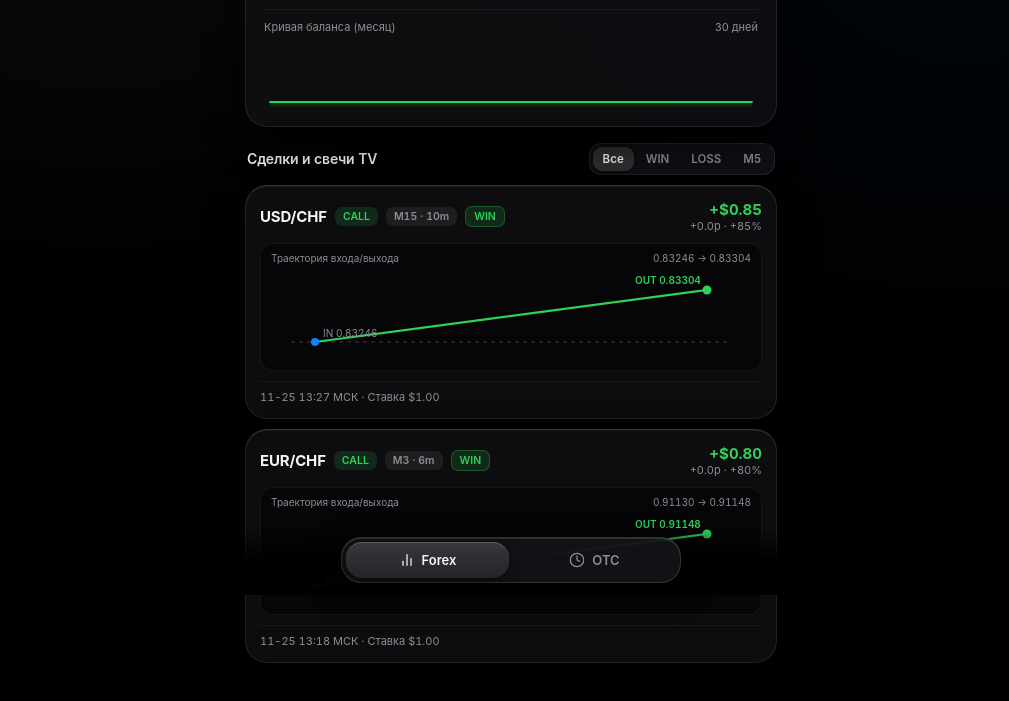
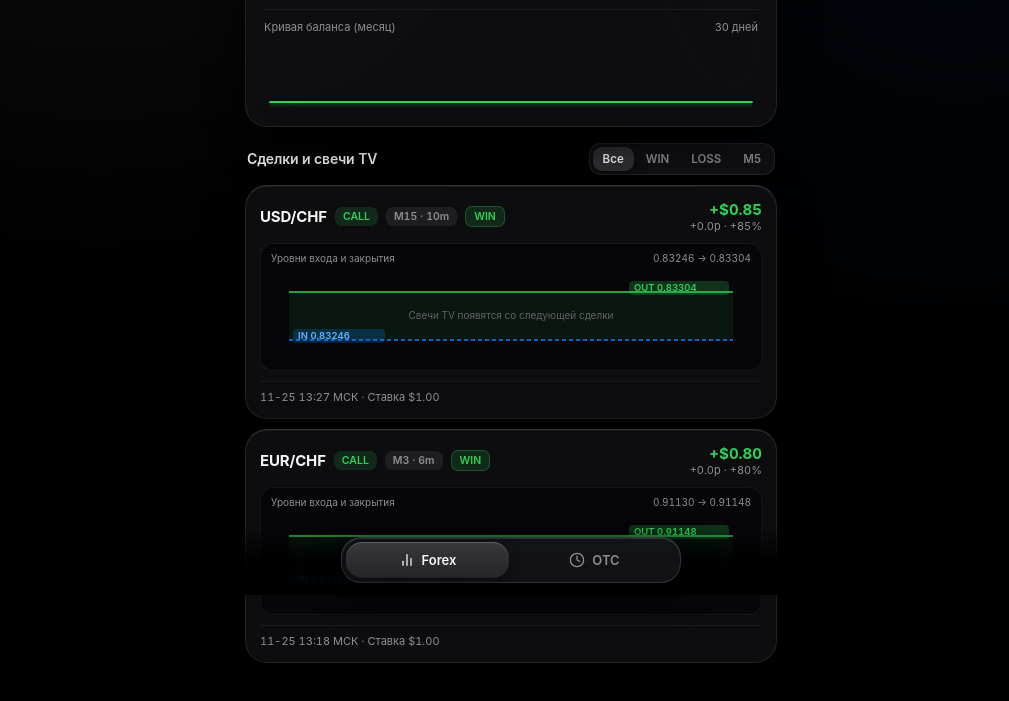
Before and after one commit to Captalink/lon4-miniapp, a plain HTML site: page index.html in a window 1280 px wide. Shown: the part 205-906 px from the top of the page, without its empty margins (129-1138 px from the left). Drawn offline with Linux system fonts and the light colour scheme.

Commit message:
update index.html: candles + IN/OUT levels

```diff
--- a/index.html
+++ b/index.html
@@ -970,25 +970,28 @@
       const exitPx = Number(trade.exit || 0);
       const isWin = trade.outcome === "WIN";
       const accent = isWin ? "#30d158" : "#ff453a";
-      const w = 460, h = heightPx, padX = 10, padY = 12;
+      const w = 460, h = heightPx, padX = 8, padY = 14;
 
       if (candles.length < 2) {
-        // Fallback trajectory when candle array was not yet attached
-        const yIn = isWin ? (trade.direction === "CALL" ? h - 22 : 22) : (trade.direction === "CALL" ? 22 : h - 22);
-        const yOut = isWin ? (trade.direction === "CALL" ? 22 : h - 22) : (trade.direction === "CALL" ? h - 22 : 22);
+        const isCall = trade.direction === "CALL";
+        const yIn = isWin ? (isCall ? h - 24 : 24) : (isCall ? 24 : h - 24);
+        const yOut = isWin ? (isCall ? 24 : h - 24) : (isCall ? h - 24 : 24);
+        const topY = Math.min(yIn, yOut);
+        const boxH = Math.max(4, Math.abs(yOut - yIn));
         return `
           <svg viewBox="0 0 ${w} ${h}" width="100%" height="${h}" style="display:block;">
-            <line x1="${padX}" y1="${yIn}" x2="${w - padX}" y2="${yIn}" stroke="rgba(255,255,255,0.22)" stroke-dasharray="4 4" stroke-width="1"/>
-            <path d="M ${padX + 24} ${yIn} Q ${w * 0.5} ${(yIn + yOut) * 0.5} ${w - padX - 24} ${yOut}" fill="none" stroke="${accent}" stroke-width="2.2"/>
-            <circle cx="${padX + 24}" cy="${yIn}" r="4" fill="#0a84ff"/>
-            <circle cx="${w - padX - 24}" cy="${yOut}" r="4.5" fill="${accent}"/>
-            <text x="${padX + 32}" y="${yIn - 5}" fill="#8e8e93" font-size="10" font-family="-apple-system,sans-serif">IN ${entryPx.toFixed(5)}</text>
-            <text x="${w - padX - 96}" y="${yOut - 6}" fill="${accent}" font-size="10" font-weight="600" font-family="-apple-system,sans-serif">OUT ${exitPx.toFixed(5)}</text>
+            <rect x="${padX}" y="${topY}" width="${w - padX * 2}" height="${boxH}" fill="${accent}" opacity="0.08"/>
+            <line x1="${padX}" y1="${yIn}" x2="${w - padX}" y2="${yIn}" stroke="#0a84ff" stroke-dasharray="4 3" stroke-width="1.3"/>
+            <line x1="${padX}" y1="${yOut}" x2="${w - padX}" y2="${yOut}" stroke="${accent}" stroke-width="1.4"/>
+            <rect x="${padX + 4}" y="${yIn - 11}" width="92" height="14" rx="4" fill="rgba(10,132,255,0.22)"/>
+            <text x="${padX + 9}" y="${yIn - 1}" fill="#64b5ff" font-size="9.5" font-weight="600" font-family="-apple-system,sans-serif">IN ${entryPx.toFixed(5)}</text>
+            <rect x="${w - padX - 104}" y="${yOut - 11}" width="100" height="14" rx="4" fill="${isWin ? "rgba(48,209,88,0.22)" : "rgba(255,69,58,0.22)"}"/>
+            <text x="${w - padX - 99}" y="${yOut - 1}" fill="${accent}" font-size="9.5" font-weight="600" font-family="-apple-system,sans-serif">OUT ${exitPx.toFixed(5)}</text>
+            <text x="${w * 0.5}" y="${h * 0.5 + 3}" text-anchor="middle" fill="#636366" font-size="10" font-family="-apple-system,sans-serif">Свечи TV появятся со следующей сделки</text>
           </svg>
         `;
       }
 
-      // Candle tuple: [ts, o, h, l, c]
       let lo = Math.min(entryPx || Infinity, exitPx || Infinity);
       let hi = Math.max(entryPx || -Infinity, exitPx || -Infinity);
       candles.forEach(c => {
@@ -999,16 +1002,18 @@
       const yOf = (px) => padY + ((hi - px) / span) * (h - padY * 2);
 
       const n = candles.length;
-      const step = (w - padX * 2) / n;
-      const bodyW = Math.max(3.5, Math.min(11, step * 0.58));
+      const rightLabelSpace = 86;
+      const plotW = w - padX * 2 - rightLabelSpace;
+      const step = plotW / n;
+      const bodyW = Math.max(4, Math.min(12, step * 0.62));
 
       const entryTs = Number(trade.entry_ts || 0);
       const exitTs = Number(trade.exit_ts || 0);
       let inIdx = -1, outIdx = n - 1;
       candles.forEach((c, idx) => {
         const cts = Number(c[0]);
-        if (entryTs && Math.abs(cts - entryTs) <= 60 && inIdx === -1) inIdx = idx;
-        if (exitTs && Math.abs(cts - exitTs) <= 60) outIdx = idx;
+        if (entryTs && Math.abs(cts - entryTs) <= 65 && inIdx === -1) inIdx = idx;
+        if (exitTs && Math.abs(cts - exitTs) <= 65) outIdx = idx;
       });
       if (inIdx === -1) inIdx = Math.max(0, n - 8);
 
@@ -1025,19 +1030,30 @@
         const col = bull ? "#30d158" : "#ff453a";
         const yH = yOf(hiC), yL = yOf(loC);
         const yTop = yOf(Math.max(o, cl));
-        const bH = Math.max(1.8, Math.abs(yOf(o) - yOf(cl)));
-        barsSvg += `<line x1="${cx.toFixed(1)}" y1="${yH.toFixed(1)}" x2="${cx.toFixed(1)}" y2="${yL.toFixed(1)}" stroke="${col}" stroke-width="1.2" opacity="0.85"/>`;
+        const bH = Math.max(2.0, Math.abs(yOf(o) - yOf(cl)));
+        barsSvg += `<line x1="${cx.toFixed(1)}" y1="${yH.toFixed(1)}" x2="${cx.toFixed(1)}" y2="${yL.toFixed(1)}" stroke="${col}" stroke-width="1.3"/>`;
         barsSvg += `<rect x="${(cx - bodyW / 2).toFixed(1)}" y="${yTop.toFixed(1)}" width="${bodyW.toFixed(1)}" height="${bH.toFixed(1)}" rx="1.2" fill="${col}"/>`;
       });
 
+      const zoneY = Math.min(yIn, yOut);
+      const zoneH = Math.max(2, Math.abs(yOut - yIn));
+      const yInTag = Math.max(11, Math.min(h - 4, yIn + 3));
+      const yOutTag = Math.abs(yOut - yIn) < 13
+        ? Math.max(11, Math.min(h - 4, yOut + (yOut >= yIn ? 12 : -9)))
+        : Math.max(11, Math.min(h - 4, yOut + 3));
+
       return `
         <svg viewBox="0 0 ${w} ${h}" width="100%" height="${h}" style="display:block;">
-          <rect x="${Math.min(xIn, xOut).toFixed(1)}" y="2" width="${Math.max(6, Math.abs(xOut - xIn)).toFixed(1)}" height="${h - 4}" fill="${accent}" opacity="0.08" rx="4"/>
-          <line x1="${padX}" y1="${yIn.toFixed(1)}" x2="${w - padX}" y2="${yIn.toFixed(1)}" stroke="#0a84ff" stroke-dasharray="3 3" stroke-width="1" opacity="0.75"/>
-          <line x1="${padX}" y1="${yOut.toFixed(1)}" x2="${w - padX}" y2="${yOut.toFixed(1)}" stroke="${accent}" stroke-dasharray="2 3" stroke-width="1" opacity="0.65"/>
+          <rect x="${padX}" y="${zoneY.toFixed(1)}" width="${plotW.toFixed(1)}" height="${zoneH.toFixed(1)}" fill="${accent}" opacity="0.09"/>
           ${barsSvg}
-          <circle cx="${xIn.toFixed(1)}" cy="${yIn.toFixed(1)}" r="3.6" fill="#0a84ff" stroke="#000" stroke-width="1"/>
-          <circle cx="${xOut.toFixed(1)}" cy="${yOut.toFixed(1)}" r="4" fill="${accent}" stroke="#000" stroke-width="1"/>
+          <line x1="${padX}" y1="${yIn.toFixed(1)}" x2="${(w - padX).toFixed(1)}" y2="${yIn.toFixed(1)}" stroke="#0a84ff" stroke-dasharray="3 2" stroke-width="1.25"/>
+          <line x1="${padX}" y1="${yOut.toFixed(1)}" x2="${(w - padX).toFixed(1)}" y2="${yOut.toFixed(1)}" stroke="${accent}" stroke-width="1.35"/>
+          <circle cx="${xIn.toFixed(1)}" cy="${yIn.toFixed(1)}" r="3.8" fill="#0a84ff" stroke="#000" stroke-width="1.1"/>
+          <circle cx="${xOut.toFixed(1)}" cy="${yOut.toFixed(1)}" r="4.2" fill="${accent}" stroke="#000" stroke-width="1.1"/>
+          <rect x="${(w - rightLabelSpace - 4).toFixed(1)}" y="${(yInTag - 10).toFixed(1)}" width="${rightLabelSpace}" height="13" rx="3.5" fill="rgba(10,132,255,0.24)"/>
+          <text x="${(w - rightLabelSpace).toFixed(1)}" y="${yInTag.toFixed(1)}" fill="#64b5ff" font-size="9" font-weight="700" font-family="-apple-system,sans-serif">IN ${entryPx.toFixed(5)}</text>
+          <rect x="${(w - rightLabelSpace - 4).toFixed(1)}" y="${(yOutTag - 10).toFixed(1)}" width="${rightLabelSpace}" height="13" rx="3.5" fill="${isWin ? "rgba(48,209,88,0.24)" : "rgba(255,69,58,0.24)"}"/>
+          <text x="${(w - rightLabelSpace).toFixed(1)}" y="${yOutTag.toFixed(1)}" fill="${accent}" font-size="9" font-weight="700" font-family="-apple-system,sans-serif">OUT ${exitPx.toFixed(5)}</text>
         </svg>
       `;
     }
@@ -1145,7 +1161,7 @@
 
             <div class="tv-chart-box" onclick="openTradeModal(${idx})">
               <div class="tv-chart-caption">
-                <span>${hasCandles ? "TradingView M1 (" + tr.candles.length + " свечей)" : "Траектория входа/выхода"}</span>
+                <span>${hasCandles ? "TradingView M1 (" + tr.candles.length + " свечей)" : "Уровни входа и закрытия"}</span>
                 <span>${Number(tr.entry).toFixed(5)} → ${Number(tr.exit).toFixed(5)}</span>
               </div>
               ${buildTvCandleSvg(tr, 96)}
```
